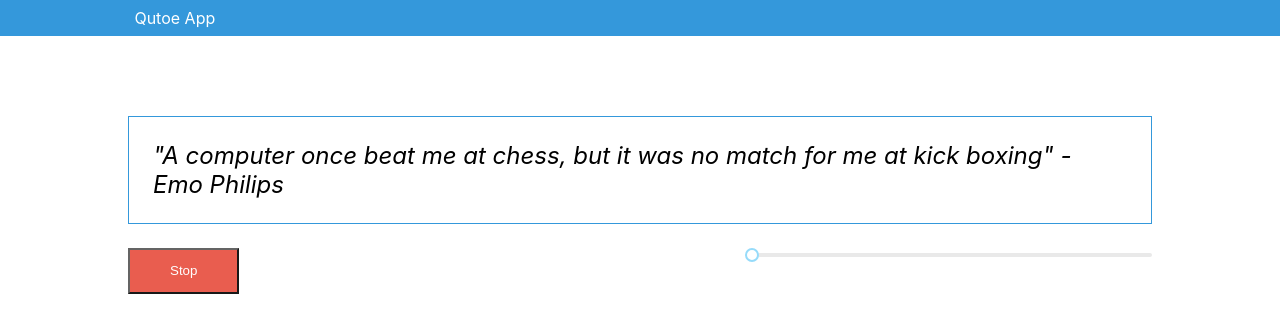
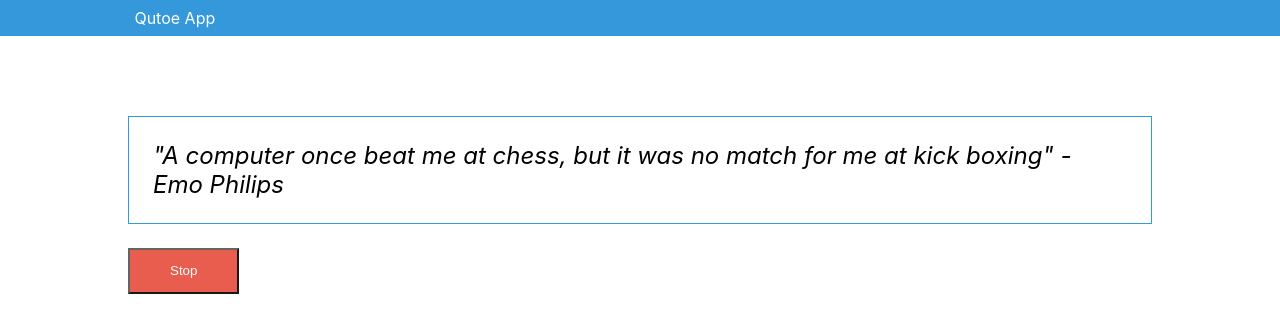
Before and after one commit to EvrenKayali/QuotationApp, a React (Create React App) app: page / in a window 1280 px wide. Shown: the top 332 px of the page. Built offline with nearby package versions, Linux system fonts and the light colour scheme.

Commit message:
feat: remove slider

```diff
--- a/package.json
+++ b/package.json
@@ -11,7 +11,6 @@
     "@types/rc-slider": "^8.6.5",
     "@types/react": "^16.9.0",
     "@types/react-dom": "^16.9.0",
-    "rc-slider": "^9.2.4",
     "react": "^16.13.1",
     "react-dom": "^16.13.1",
     "react-scripts": "3.4.1",
--- a/src/components/QuotePlayer/QuotePlayer.tsx
+++ b/src/components/QuotePlayer/QuotePlayer.tsx
@@ -1,10 +1,7 @@
 import React, { useState } from "react";
-import Slider from "rc-slider";
 import { Quote } from "../Quote/Quote";
 import { QuoteModel } from "../../models/QuoteModel";
 import { useInterval } from "../../hooks/useInterval";
-
-import "rc-slider/assets/index.css";
 
 import styles from "./quotePlayer.module.css";
 
@@ -54,9 +51,6 @@ export const QuotePlayer = ({ quotes }: props) => {
         >
           {playerState === true ? "Stop" : "Start"}
         </button>
-        <div style={{ width: 400 }}>
-          <Slider min={1} max={6} onChange={onIntervalChange} />
-        </div>
       </div>
     </div>
   );
```
Also changed, not shown: 1 other file (tests, documents, lock files or other folders).
